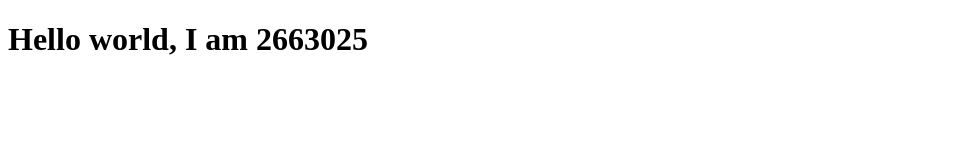
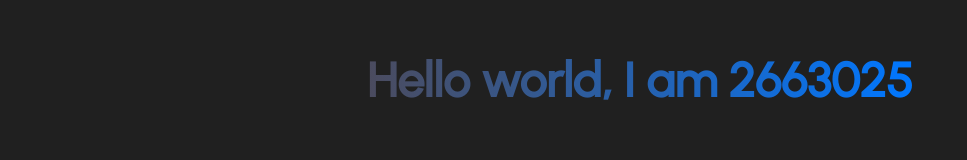
Before and after one commit to 2663025/2663025-labs-sd-25, a plain HTML site: page index.html in a window 1280 px wide. Shown: the whole page, without its empty margins (0-967 px from the left). Drawn offline with Linux system fonts and the light colour scheme.

Commit message:
Made changeds to the UI

```diff
--- a/index.html
+++ b/index.html
@@ -4,6 +4,30 @@
     <meta charset="UTF-8">
     <meta name="viewport" content="width=device-width, initial-scale=1.0">
     <title>Lab 1</title>
+    <style>
+        @import url('https://fonts.googleapis.com/css2?family=Urbanist:wght@500&display=swap');
+
+        /* Centering the body content */
+        body {
+            display: flex;
+            justify-content: center;
+            align-items: center;
+            height: 20vh;
+            margin: 0;
+            font-family: 'Urbanist', sans-serif;
+            font-weight: 500;
+            background-color: #202020;
+        }
+
+        h1 {
+            text-align: center;
+            font-size: 3em;
+            background: linear-gradient(to right, rgb(75, 75, 94), #0077ff);  /* Blue gradient */
+            -webkit-background-clip: text;
+            -webkit-text-fill-color: transparent;
+
+        }
+    </style>
 </head>
 <body>
     <h1>Hello world, I am 2663025</h1>
```
